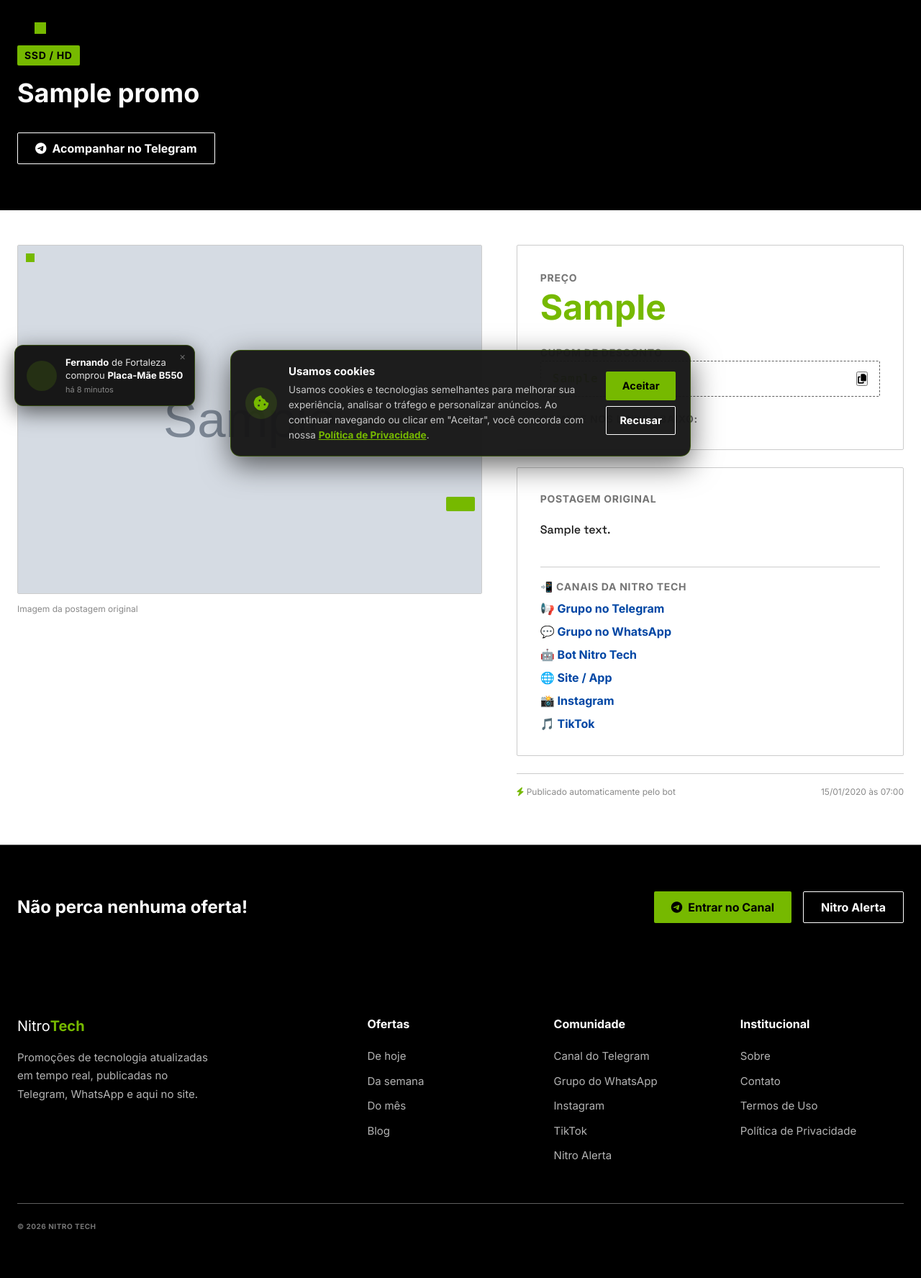
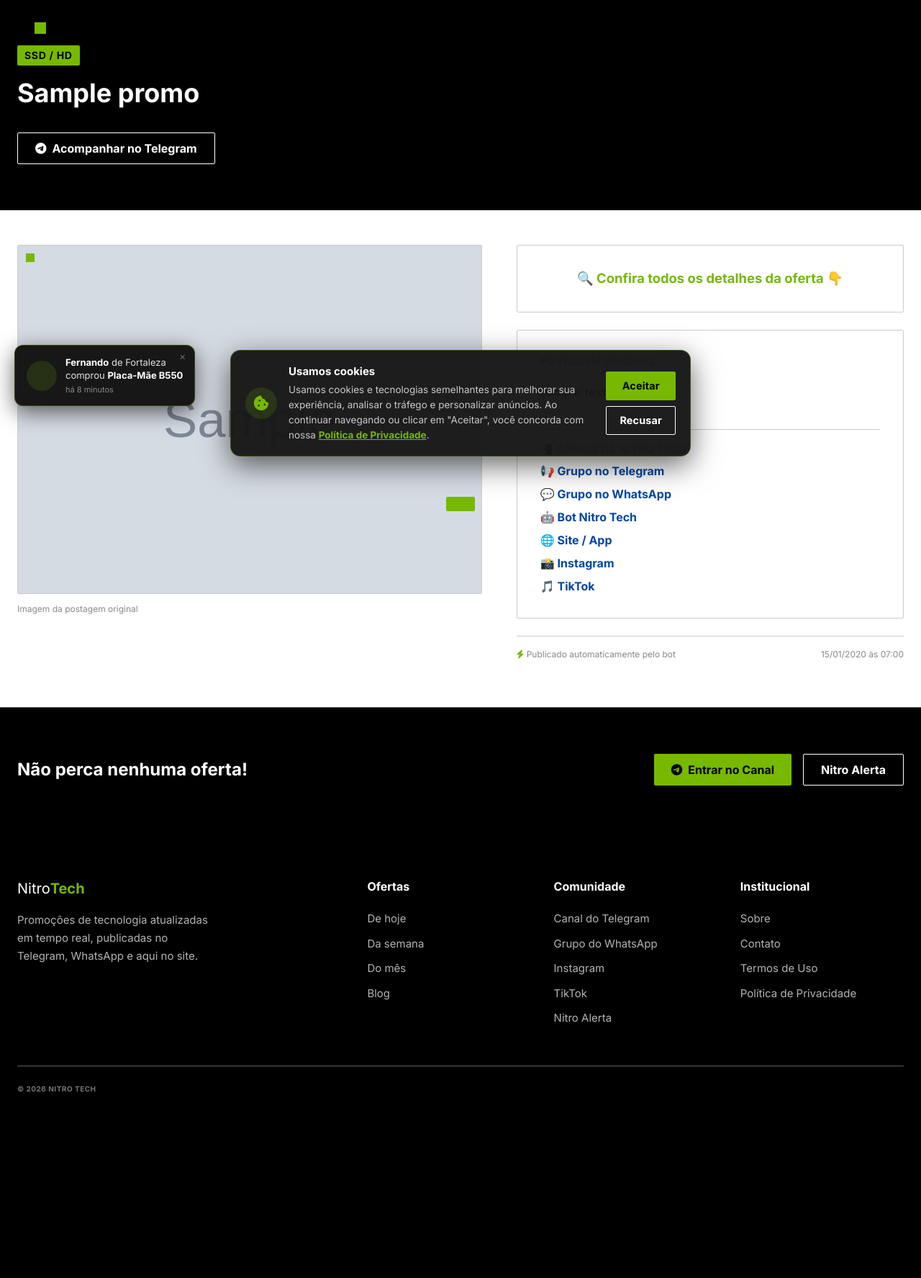
Before and after one commit to andresperes33/andrebot, a Django app: page /promos/1/ in a window 1280 px wide. Shown: the part 146-1921 px from the top of the page at 72% size. After the commit the page ends 1662 px from the top, so only its background shows below. Run offline with Django 5.2, Linux system fonts and the light colour scheme; tables that the repository leaves empty hold one stand-in row (values such as "Sample post"); grey boxes marked "Sample" are stand-in pictures.

Commit message:
substitui preço por texto 'Confira todos os detalhes da oferta'

```diff
--- a/bot/templates/bot/promo_detail.html
+++ b/bot/templates/bot/promo_detail.html
@@ -64,25 +64,8 @@
     </div>
 
     <div class="detail-info">
-        <div class="card">
-            {% if promo.preco %}
-            <div>
-                <span class="detail-label">Preço</span>
-                <div class="detail-price">{{ promo.preco|preco_completo }}</div>
-            </div>
-            {% endif %}
-
-            {% if promo.cupom %}
-            <div>
-                <span class="detail-label">Cupom de desconto</span>
-                <div class="detail-cupom-row">
-                    <code>{{ promo.cupom }}</code>
-                    <button class="copy-btn" onclick="copiarCupom(this, '{{ promo.cupom|escapejs }}')" aria-label="Copiar cupom"><i class="fas fa-copy"></i></button>
-                </div>
-            </div>
-            {% endif %}
-
-            <div class="detail-label">Compre nos links abaixo:</div>
+        <div class="card" style="text-align:center;">
+            <p style="font-size:1.15rem;font-weight:700;color:var(--primary);margin:0;">🔍 Confira todos os detalhes da oferta 👇</p>
         </div>
 
         <div class="card">
```
